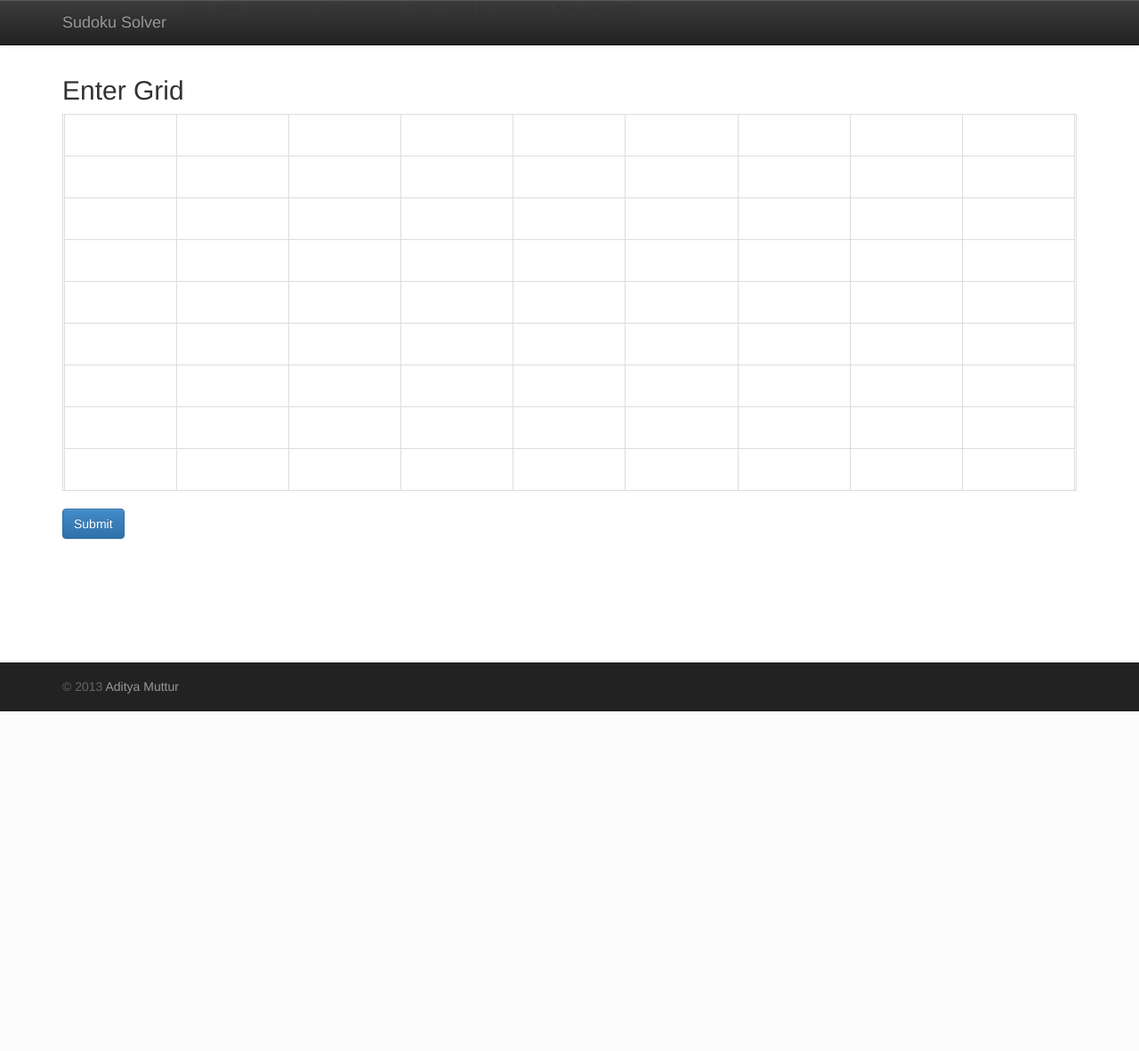
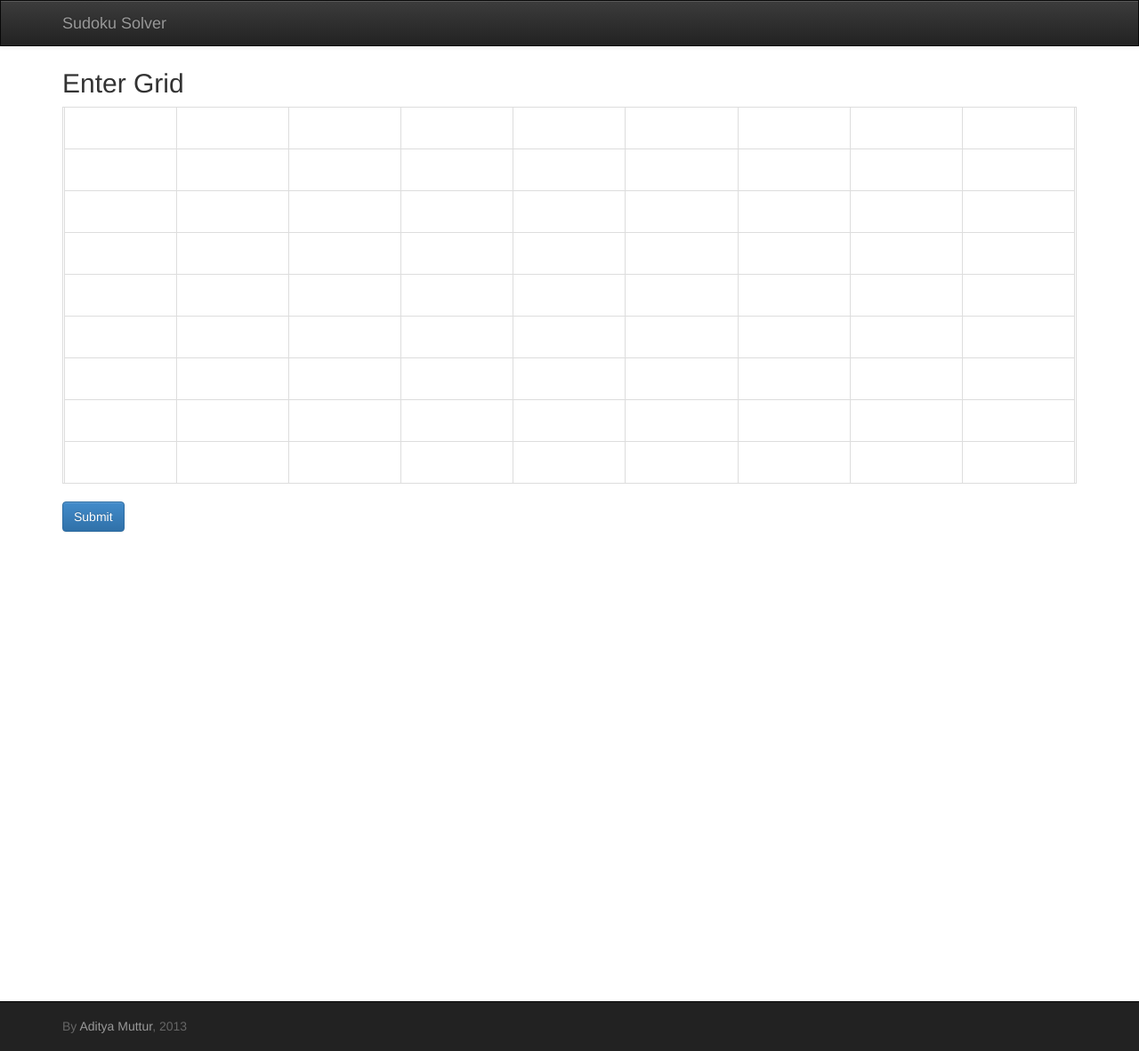
Before and after one commit to adityamuttur/sudoku-solver, a Django app: page /solve/input/ in a window 1280 px wide. Shown: the whole page at 89% size. Before the commit the page ends 800 px from the top, so only its background shows below. Run offline with Django 3.2, Linux system fonts and the light colour scheme; parts of the project's set-up code (start-up, migrations or seed data) failed here and were passed over.

Commit message:
added proper header and footer

```diff
--- a/solve/templates/solve/input.html
+++ b/solve/templates/solve/input.html
@@ -37,7 +37,6 @@
 	<input type="submit" name="submit" id="submit" class="btn btn-primary"/>
 </form>
 </div>
-
 {% endblock %}
 
 {% block scripts %}
--- a/templates/base.html
+++ b/templates/base.html
@@ -23,26 +23,41 @@
 	footer a:hover {
 		color: #efefef;
 	}
+	.navbar {
+		-webkit-border-radius: 0 !important;
+		-moz-border-radius: 0 !important;
+		border-radius: 0 !important;
+	}
+
+	html, body {
+		height: 100%;
+	}
+
+	#wrap {
+		min-height: 66%;
+	}
+
+	#main {
+		overflow:auto;
+		padding-bottom: 150px;
+	}
+
+	.footer {
+		position: relative;
+		margin-top: -150px;
+		height: 150px;
+		clear:both;
+		padding-top: 20px;
+	}
 	</style>
 </head>
 
 <body>
-<br><br><br><br>
 	<div class="container">
 	</div>
-
- 	<div class="navbar navbar-inverse navbar-fixed-top">
+ 	<div class="navbar navbar-inverse">
 		<div class="container">
 			<div class="navbar-header">
-		color: #666;
-		background: #222;
-		padding: 17px 0 18px 0;
-		border-top: 1px solid #000;
-			<button class="navbar-toggle" data-target=".navbar-collapse" data-toggle="collapse" type="button">
-					<span class="icon-bar"></span>
-					<span class="icon-bar"></span>
-					<span class="icon-bar"></span>
-				</button>
 				<a class="navbar-brand" href="{% url 'home' %}">Sudoku Solver</a>
 			</div>
 			<div class="collapse navbar-collapse">
@@ -53,14 +68,18 @@
 		</div>
 	</div>
 	{% block content %}{% endblock %}
+
+<div id="wrap">
+	<div id="main" class="container clear-top"></div>
+</div>
+
+<footer>
+	<div class="container">
+		By <a href="https://github.com/sourcecode123">Aditya Muttur</a>, 2013
+	</div>
+</footer>
+
 </body>
 </html>
 {% block scripts %}
 {% endblock %}
-
-
-<footer class="navbar-fixed-bottom">
-	<div class="container">
-		&#169; 2013 <a href="https://github.com/sourcecode123">Aditya Muttur</a>
-	</div>
-</footer>
```
